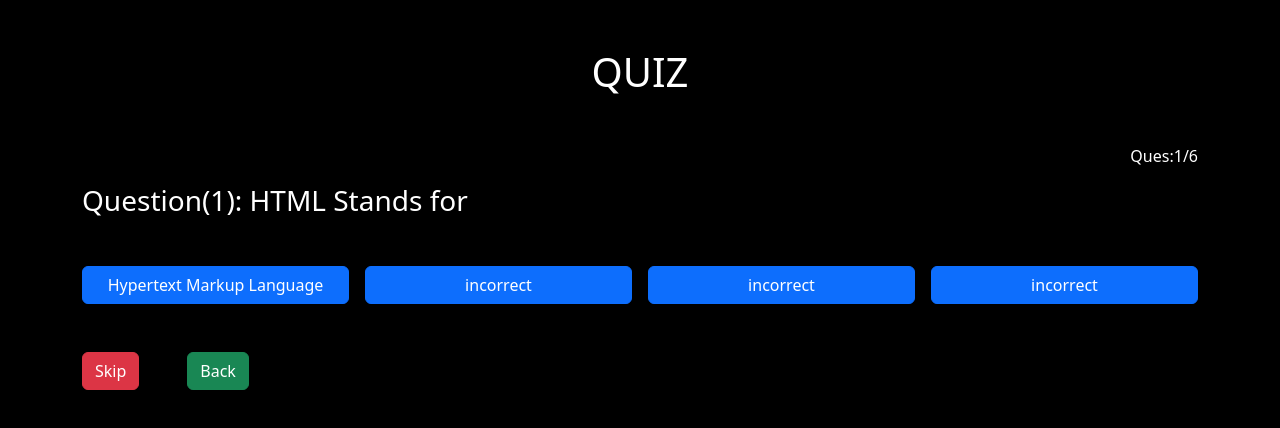
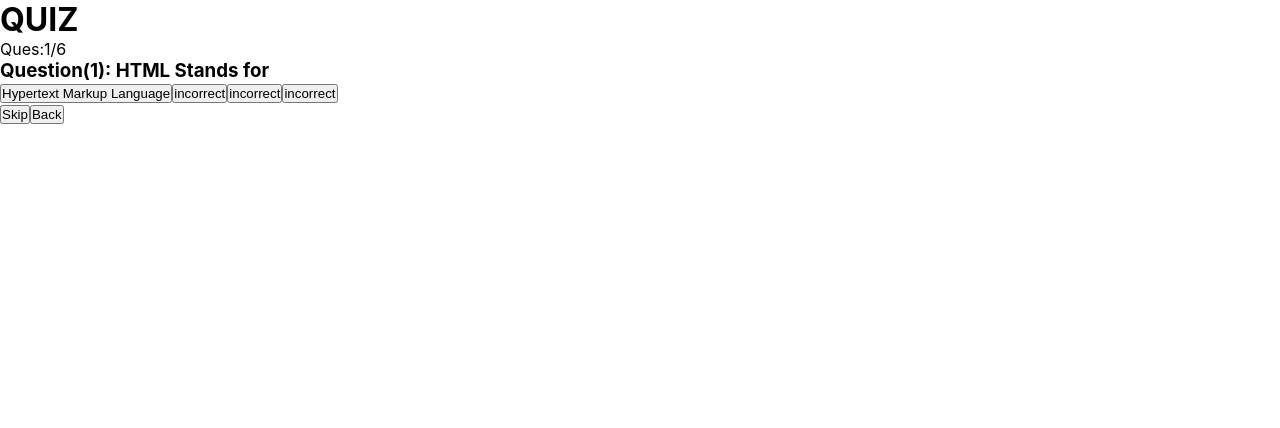
Before and after one commit to mfaiz-ahmed/Quiz-App, a React (Create React App) app in the folder quiz-app/: page / in a window 1280 px wide. Shown: the top 428 px of the page. Built offline with nearby package versions, Linux system fonts and the light colour scheme.

Commit message:
functionality completed

```diff
--- a/quiz-app/package.json
+++ b/quiz-app/package.json
@@ -11,7 +11,6 @@
     "@types/react": "^18.3.2",
     "@types/react-dom": "^18.3.0",
     "animate.css": "^4.1.1",
-    "bootstrap": "^5.3.3",
     "react": "^18.3.1",
     "react-dom": "^18.3.1",
     "react-scripts": "5.0.1",
--- a/quiz-app/src/components/QuizAppFace.tsx
+++ b/quiz-app/src/components/QuizAppFace.tsx
@@ -1,5 +1,4 @@
 import React, { useState } from 'react'
-import 'bootstrap/dist/css/bootstrap.min.css';
 import VueSweetalert2 from 'vue-sweetalert2';
 import Swal from 'sweetalert2';
 import 'animate.css';
@@ -53,6 +52,10 @@ export default function QuizAppFace() {
         }
         if(index+1 == questions.length){
             Swal.fire({
+                imageUrl: "https://i.imgflip.com/tlefg.jpg",
+                imageWidth: 300,
+                imageHeight: 200,
+                imageAlt: "Custom image",
                 title: `Quiz is completed and your total score is ${marks}`,
                 showClass: {
                   popup: `
@@ -131,17 +134,17 @@ export default function QuizAppFace() {
     }
 
   return (
-    <div className='container mt-5'>
-        <h1 className='text-center'>QUIZ</h1>
-        <p className='text-end mt-5'>Ques:{index+1}/{questions.length}</p>
+    <div>
+        <h1>QUIZ</h1>
+        <p>Ques:{index+1}/{questions.length}</p>
         <h3>Question({index+1}): {questions[index].question}</h3>
-        <div className='d-flex justify-content-center mt-5 gap-3'>
+        <div>
             {questions[index].options.map((x:any , i:number)=>{
-                return <button onClick={()=>checkAnswer(x ,questions[index].correctAnswer )} className='btn btn-primary w-100' key={i}>{x}</button>
+                return <button onClick={()=>checkAnswer(x ,questions[index].correctAnswer )} key={i}>{x}</button>
             })}
         </div>
-        <button onClick={skipButton} className="btn btn-danger mt-5">Skip</button>
-        <button onClick={backButton} className="btn btn-success mt-5 ms-5">Back</button>
+        <button onClick={skipButton}>Skip</button>
+        <button onClick={backButton}>Back</button>
     </div>
 
   )
```
Also changed, not shown: 1 other file (tests, documents, lock files or other folders).
